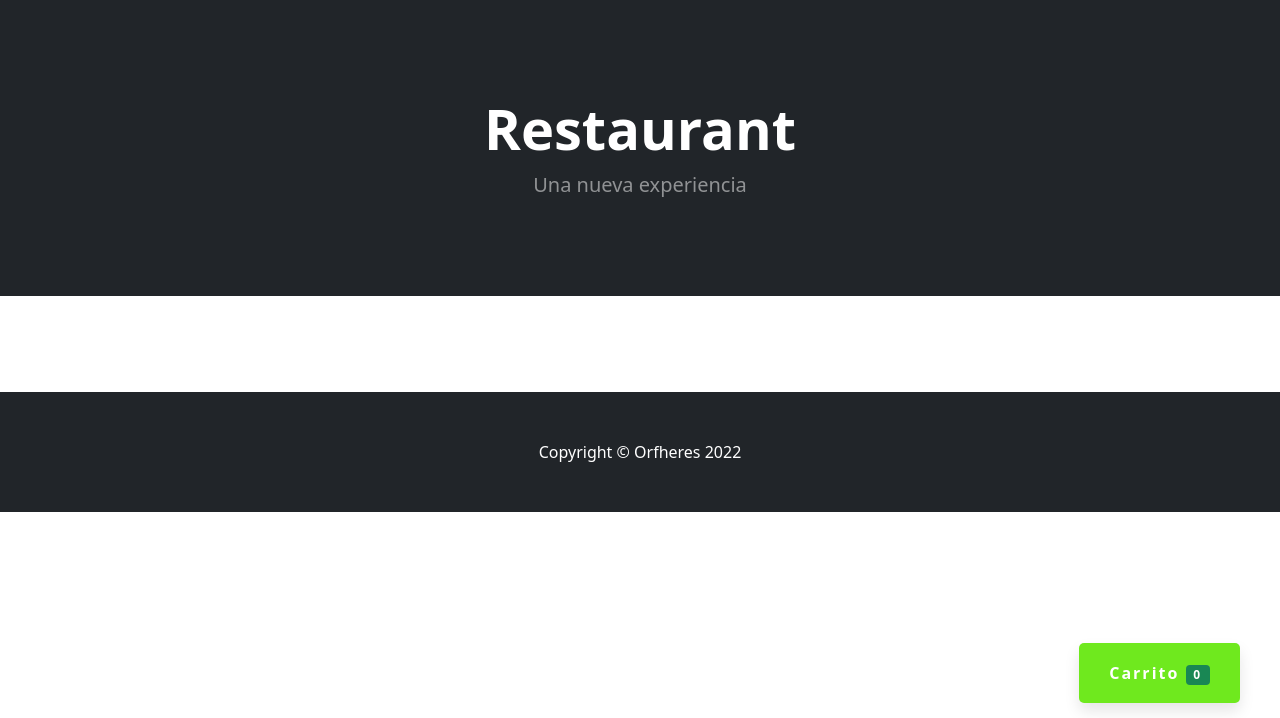
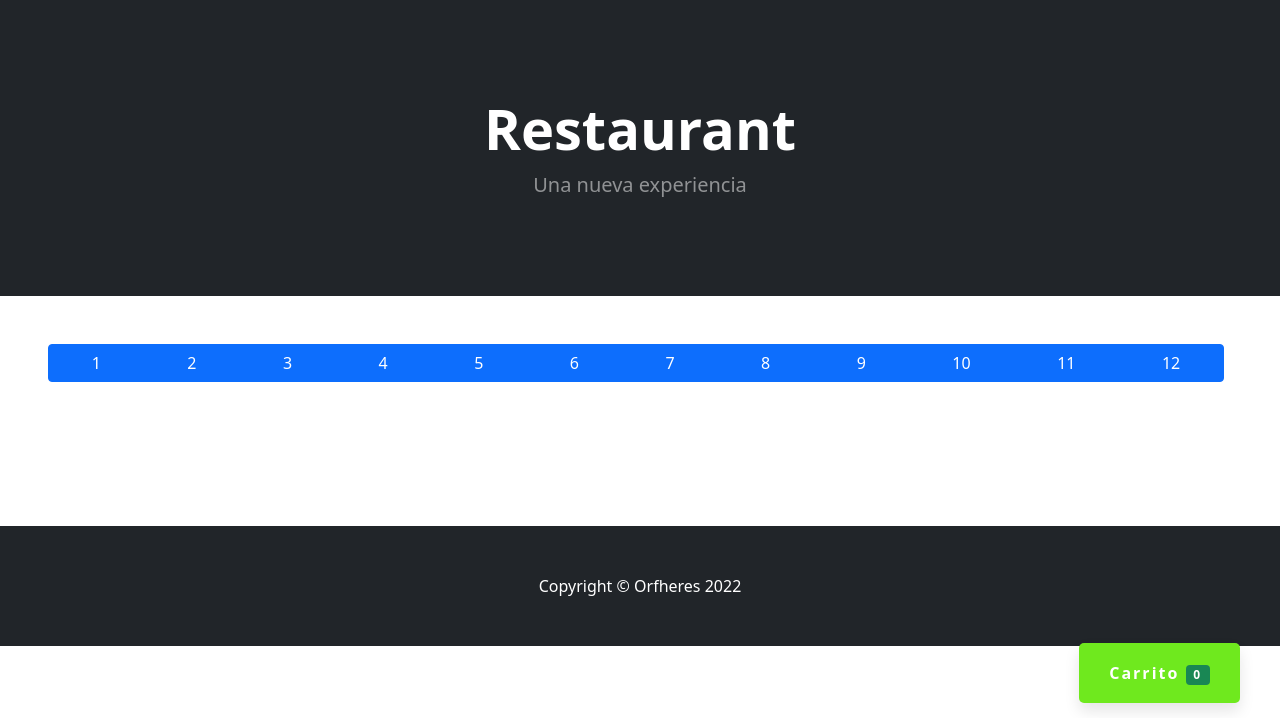
Before and after one commit to AlfonsoContreras05/Sistema_ecommerce_back, a PHP site: page /php/proceso.php in a window 1280 px wide. Shown: the part 57-775 px from the top of the page. Run offline with PHP 8.4, Linux system fonts and the light colour scheme; data that the repository does not hold is empty.

Commit message:
mod button mod admin mod profile

```diff
--- a/admin/conexion2.php
+++ b/admin/conexion2.php
@@ -1,6 +1,7 @@
 <?php
-    $conexion = mysqli_connect("localhost","id20016548_alfonsov1","1Y(Ps\UjU1%U~RqV","id20016548_prueba1");
-    //$conexion = mysqli_connect("localhost","root","","login_register_db");
+   // $conexion = mysqli_connect("localhost","id20016548_alfonsov1","1Y(Ps\UjU1%U~RqV","id20016548_prueba1");
+    $conexion = mysqli_connect("localhost","root","","login_register_db");
+    //$conexion = mysqli_connect("localhost","id20016548_alfonso","]SHl*GF3t>(Q*KLE","id20016548_login_register_db");
 
 
 
--- /dev/null
+++ b/assets/css/proceso.css
@@ -0,0 +1,19 @@
+.btn-group-full-width {
+    width: 100%;
+    margin-left: auto;
+    margin-right: auto;
+  }
+.px-4{
+    width: 100%;
+    margin: auto;
+}
+
+.px-lg-5{
+    width: 100%;
+    margin: auto;
+}
+
+.my-5{
+    width: 100%;
+    margin: auto;
+}
--- a/php/ajax.php
+++ b/php/ajax.php
@@ -12,6 +12,7 @@ if (isset($_POST)) {
             $data['precio'] = $result['precio_rebajado'];
             $data['nombre'] = $result['nombre'];
             $total = $total + $result['precio_rebajado'];
+
             array_push($array['datos'], $data);
         }
         $array['total'] = $total;
--- a/php/conexion.php
+++ b/php/conexion.php
@@ -1,6 +1,7 @@
 <?php
     //$conexion = mysqli_connect("localhost","id20016548_alfonsov1","1Y(Ps\UjU1%U~RqV","id20016548_prueba1");
     $conexion = mysqli_connect("localhost","root","","login_register_db");
+    //$conexion = mysqli_connect("localhost","id20016548_alfonso","]SHl*GF3t>(Q*KLE","id20016548_login_register_db");
 
 
 
--- a/php/proceso.php
+++ b/php/proceso.php
@@ -15,6 +15,7 @@
     <!-- Core theme CSS (includes Bootstrap)-->
     <link href="../assets/css/styles.css" rel="stylesheet" />
     <link href="../assets/css/estilos.css" rel="stylesheet" />
+    <link href="../assets/css/proceso.css" rel="stylesheet" />
 </head>
 
 <body>
@@ -49,6 +50,24 @@
             </div>
         </div>
     </header>
+    <div class="btn-toolbar btn-group-full-width px-4 px-lg-5 my-5" role="toolbar" aria-label="Toolbar with button groups" >
+    <!-- <div class="w-auto p-3">Width auto</div> -->
+        <div class="btn-group me-2 btn-group-full-width" role="group" aria-label="First group">
+            <button type="button" class="btn btn-primary">1</button>
+            <button type="button" class="btn btn-primary">2</button>
+            <button type="button" class="btn btn-primary">3</button>
+            <button type="button" class="btn btn-primary">4</button>
+            <button type="button" class="btn btn-primary">5</button>
+            <button type="button" class="btn btn-primary">6</button>
+            <button type="button" class="btn btn-primary">7</button>
+            <button type="button" class="btn btn-primary">8</button>
+            <button type="button" class="btn btn-primary">9</button>
+            <button type="button" class="btn btn-primary">10</button>
+            <button type="button" class="btn btn-primary">11</button>
+            <button type="button" class="btn btn-primary">12</button>
+
+        </div>
+    </div>
     <section class="py-5">
         <div class="container px-4 px-lg-5">
             <div class="row gx-4 gx-lg-5 row-cols-2 row-cols-md-3 row-cols-xl-4 justify-content-center">
--- a/src/estilos.css
+++ b/src/estilos.css
@@ -140,8 +140,8 @@ main {
     background-image: none;
     appearance: none;
 }
+
 /*btn adm*/
-
 
 /* Responsive design */
 @media screen and (max-width:850px) {
```
Also changed, not shown: admin/includes/header.php (+3 -4 lines), index.php (+7 -5 lines), php/carrito.php (+11 -7 lines), assets/img/admin.jpg (added).
